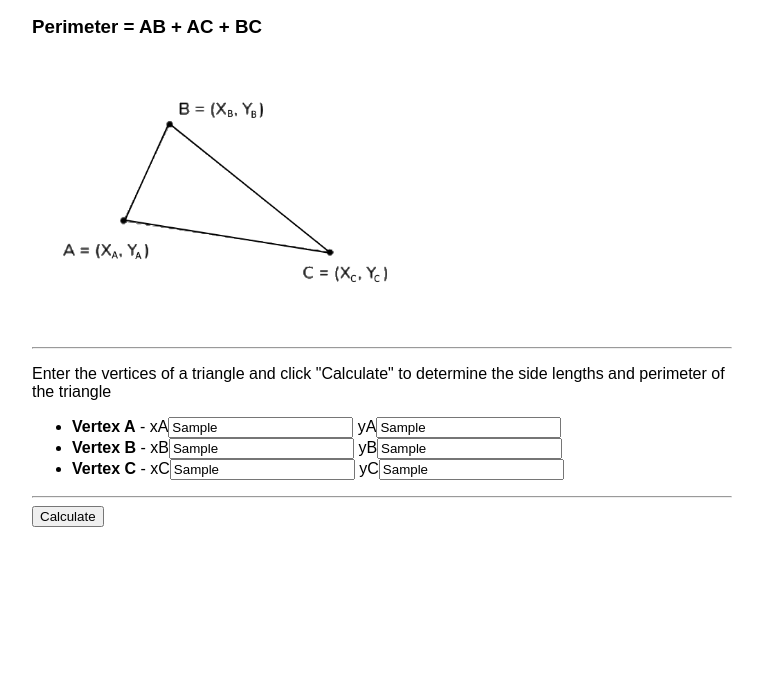
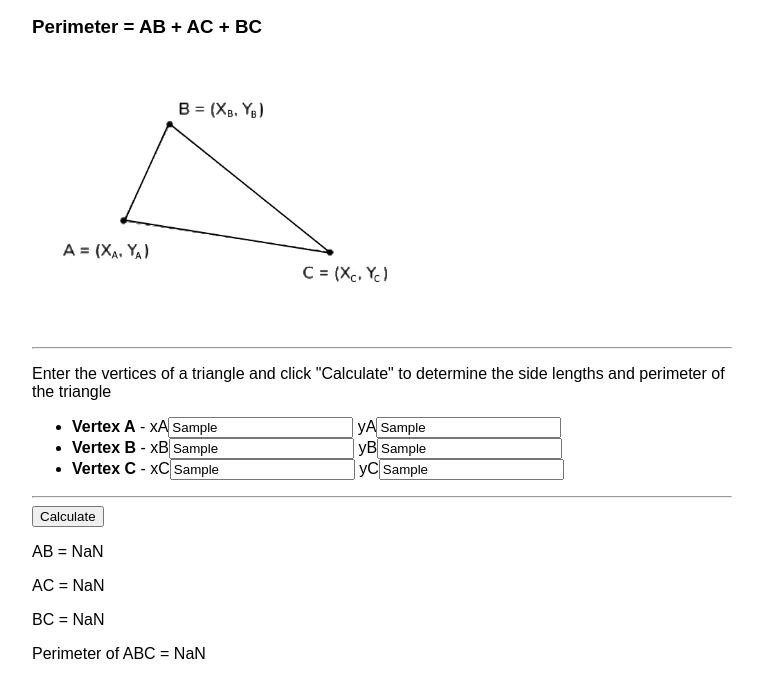
Before and after one commit to Abduls-CS20/Triangle-Perimeter, a plain HTML site: page index.html in a window 1280 px wide. Both pictures are taken after typing "Sample", "Sample", "Sample", "Sample", "Sample", "Sample" into the empty fields and a click on the button "Calculate". Shown: the part 105-802 px from the top of the page, without its empty margins (258-1021 px from the left). Drawn offline with Linux system fonts and the light colour scheme.

Commit message:
finished

```diff
--- a/index.html
+++ b/index.html
@@ -33,5 +33,10 @@
     </ul>
     <hr />
     <button id="btn">Calculate</button>
+
+    <p>AB = <span id="ab"></span></p>
+    <p>AC = <span id="ac"></span></p>
+    <p>BC = <span id="bc"></span></p>
+    <p>Perimeter of ABC = <span id="perimeter"></span></p>
   </body>
 </html>
--- a/main.js
+++ b/main.js
@@ -4,17 +4,40 @@ document.getElementById("btn").addEventListener("click", btnClicked)
 
 function btnClicked()
 {
+    //Input
+    let x1 = document.getElementById("x1").value;
+    let y1 = document.getElementById("y1").value;
+    let x2 = document.getElementById("x2").value;
+    let y2 = document.getElementById("y2").value;
+    let x3 = document.getElementById("x3").value;
+    let y3 = document.getElementById("y3").value;
+
+    let ab = document.getElementById("ab");
+    let bc = document.getElementById("bc");
+    let ac = document.getElementById("ac");
+
+    let perimeter = document.getElementById("perimeter");
+
+    //Proccess & Output
+    let perm = 0;
+
+    perm += ab.innerHTML = calculateDistance(x1, y1, x2, y2);
+    perm += bc.innerHTML = calculateDistance(x2, y2, x3, y3);
+    perm += ac.innerHTML = calculateDistance(x3, y3, x1, y1);
+
+    perimeter.innerHTML = perm;
+
+
+
+
+
 
 }
-function calculateHypotenuse(a, b) {
+function calculateDistance(x1, y1, x2, y2) {
+    // Calculate the differences in x and y coordinates
+    const dx = Math.abs(x2 - x1);
+    const dy = Math.abs(y2 - y1);
 
-    // Calculate the square of 'a' and 'b'
-    const squareA = a * a;
-    const squareB = b * b;
-
-    // Calculate the square of the hypotenuse
-    const squareHypotenuse = squareA + squareB;
-
-    // Calculate the length of the hypotenuse by taking the square root
-    return Math.sqrt(squareHypotenuse);
+    // Calculate the distance by taking the square root
+    return Math.sqrt(dx * dx + dy * dy);
 }
```
